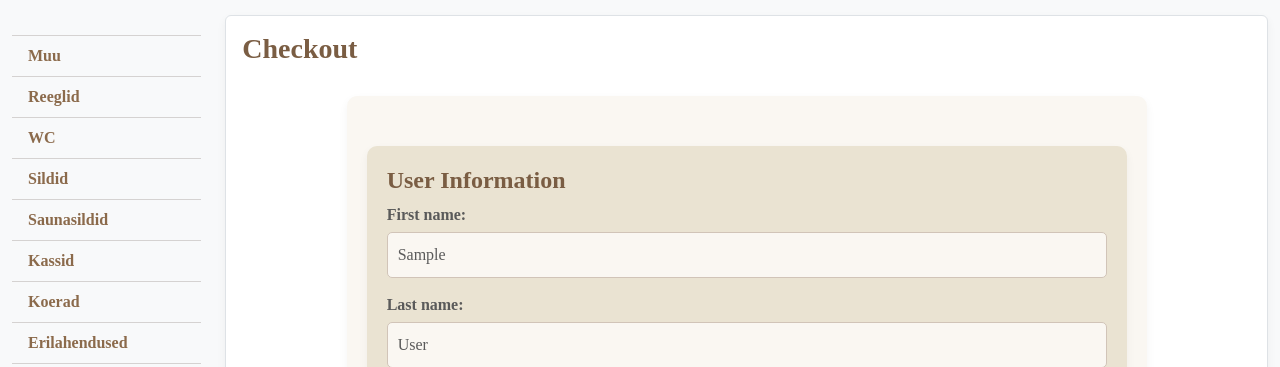
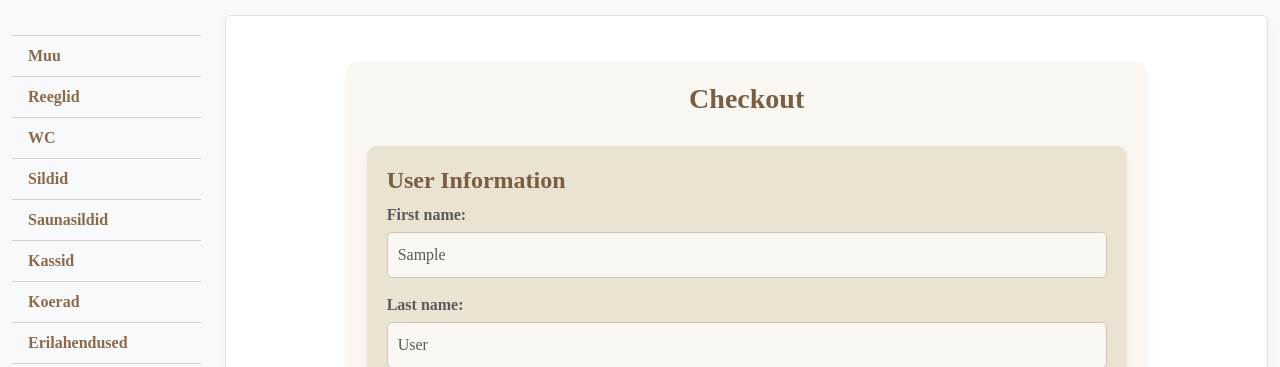
Before and after one commit to m6mmi/h-t-handcraft, a Django app: page /shopping/checkout/ in a window 1280 px wide. Shown: the part 149-516 px from the top of the page. Run offline with Django 5.2, Linux system fonts and the light colour scheme; the visitor is signed in with stand-in values (Sample User, id 1); data comes from the database, SQL or seed files in the repository; data that the repository does not hold is empty; parts of the project's set-up code (start-up, migrations or seed data) failed here and were passed over.

Commit message:
- Stylesheet link fixes

```diff
--- a/shopping_cart/templates/checkout.html
+++ b/shopping_cart/templates/checkout.html
@@ -1,8 +1,15 @@
 {% extends "base.html" %}
 
+{% load static %}
+
+{% block style %}
+    <link rel="stylesheet" href="{% static 'checkout.css' %}">
+{% endblock %}
+
 {% block content %}
-<h1 class="checkout-title">Checkout</h1>
+
 <div class="checkout-container">
+<h1 class="checkout-title text-center">Checkout</h1>
   <div class="checkout-summary">
     <h5 class="checkout-summary-title">User Information</h5>
     <form method="post">
--- a/templates/base.html
+++ b/templates/base.html
@@ -10,7 +10,6 @@
     <link rel="stylesheet" href="{% static 'css/styles.css' %}">
     <link rel="stylesheet" href="{% static 'css/profile.css' %}">
     <link rel="stylesheet" href="{% static 'css/product_list.css' %}">
-    <link rel="stylesheet" href="{% static 'checkout.css' %}">
 
     {% block style %}
 
--- a/users/templates/register.html
+++ b/users/templates/register.html
@@ -1,4 +1,10 @@
 {% extends 'base.html' %}
+
+{% load static %}
+
+{% block style %}
+    <link rel="stylesheet" href="{% static 'css/register.css' %}">
+{% endblock %}
 
 {% block content %}
     <div class="container mt-5">
```
